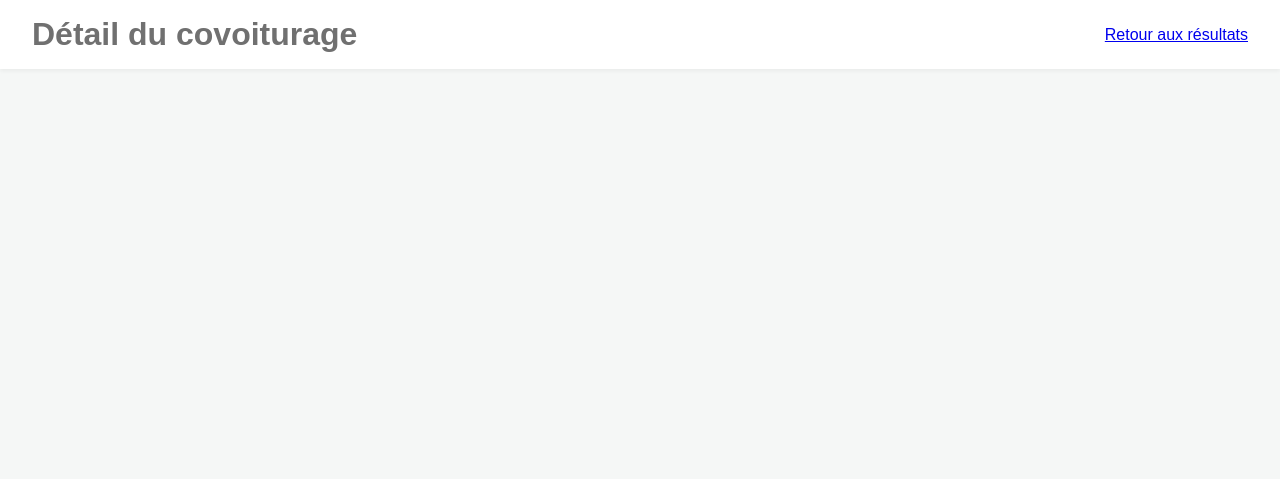
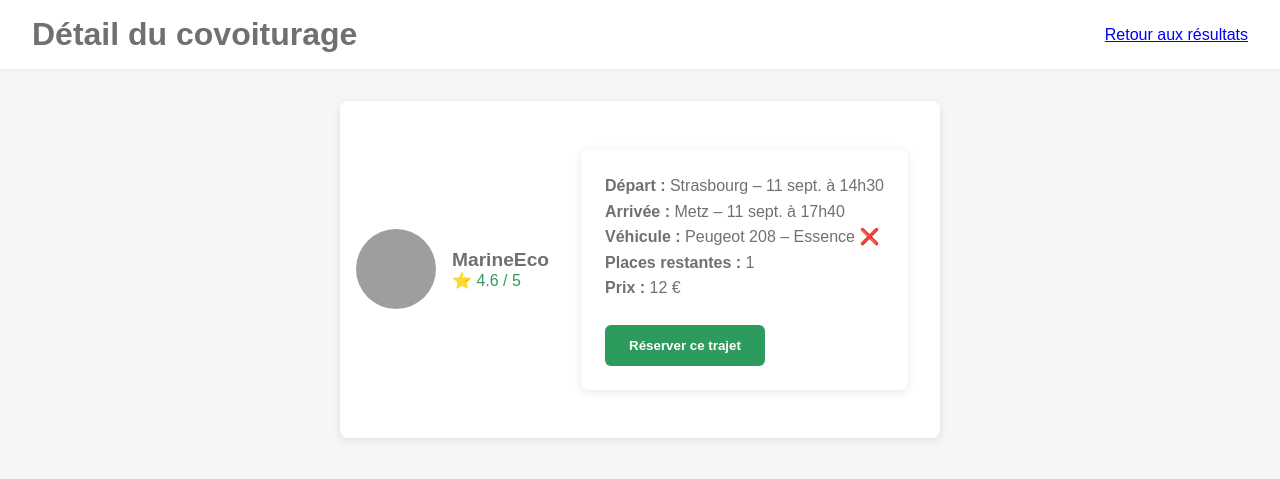
Before and after one commit to Ertu10dEV/EcoRide, a PHP site: page /details.html in a window 1280 px wide. Shown: the top 479 px of the page. Run offline with PHP 8.4, Linux system fonts and the light colour scheme; grey boxes are pictures that could not be loaded.

Commit message:
feat:ajout de la page details + ajout CSS

```diff
--- a/covoiturage.html
+++ b/covoiturage.html
@@ -20,7 +20,7 @@
     <div class="driver-info">
         <img src="https://randomuser.me/api/portraits/men/32.jpg" alt="Chauffeur" class="driver-photo">
         <div>
-          <strong>JeanPaul67</strong><br>
+          <strong>Naïm67</strong><br>
           ⭐ 4.8 / 5
         </div>
       </div>
@@ -40,7 +40,7 @@
     <div class="driver-info">
         <img src="https://randomuser.me/api/portraits/women/45.jpg" alt="Chauffeuse" class="driver-photo">
         <div>
-          <strong>ClairEco</strong><br>
+          <strong>MarineEco</strong><br>
           ⭐ 4.6 / 5
         </div>
     </div>
--- a/css/styles.css
+++ b/css/styles.css
@@ -119,3 +119,64 @@ footer a{
 .ride-details button:hover {
   background: var(--green-dark);
 }
+
+.conducteur {
+  display: flex;
+  align-items: center;
+  gap: 1rem;
+  padding: 1rem;
+  background-color: #ffffff;
+  border-radius: 8px;
+  box-shadow: 0 2px 8px rgba(0, 0, 0, 0.1);
+  max-width: 600px;
+  margin: auto;
+  margin-top: 2rem;
+}
+
+.photo-profil {
+  width: 80px;
+  height: 80px;
+  border-radius: 50%;
+  object-fit: cover;
+}
+
+.info-conducteur {
+  display: flex;
+  flex-direction: column;
+}
+
+.nom {
+  font-weight: bold;
+  font-size: 1.2rem;
+}
+
+.note {
+  color: #2e9b5e;
+  font-size: 1rem;
+}
+
+.infos-trajet {
+  background-color: #ffffff;
+  padding: 1.5rem;
+  border-radius: 8px;
+  box-shadow: 0 2px 8px rgba(0, 0, 0, 0.1);
+  max-width: 600px;
+  margin: 2rem auto;
+  line-height: 1.6;
+  font-size: 1rem;
+}
+
+.btn-reserver {
+  margin-top: 1.5rem;
+  padding: 0.8rem 1.5rem;
+  background-color: #2e9b5e;
+  color: #fff;
+  border: none;
+  border-radius: 6px;
+  cursor: pointer;
+  font-weight: bold;
+}
+
+.btn-reserver:hover {
+  background-color: #207344;
+}
--- a/details.html
+++ b/details.html
@@ -13,5 +13,32 @@
         <a href="covoiturage.html">Retour aux résultats</a>
     </header>
 
+    <main>
+        <section class="fiche-trajet">
+            <!-- Bloc conducteur-->
+            <div class="conducteur">
+
+                <!-- image + nom + note -->
+                <img src="https://randomuser.me/api/portraits/women/45.jpg" alt="Photo du conducteur" class="photo-profil">
+                <!-- Image fictive générée via randomuser.me -->
+                <div class="info-conducteur">
+                    <p class="nom">MarineEco</p>
+                    <p class="note">⭐ 4.6 / 5</p>
+                </div>
+
+                <!--Bloc infos trajet-->
+                <div class="infos-trajet">
+                <p><strong>Départ :</strong> Strasbourg – 11 sept. à 14h30</p>
+                <p><strong>Arrivée :</strong> Metz – 11 sept. à 17h40</p>
+                <p><strong>Véhicule :</strong> Peugeot 208 – Essence ❌</p>
+                <p><strong>Places restantes :</strong> 1</p>
+                <p><strong>Prix :</strong> 12 €</p>
+                <button class="btn-reserver">Réserver ce trajet</button>
+                </div>
+
+            </div>
+        </section>
+
+    </main>
 </body>
 </html>
```
